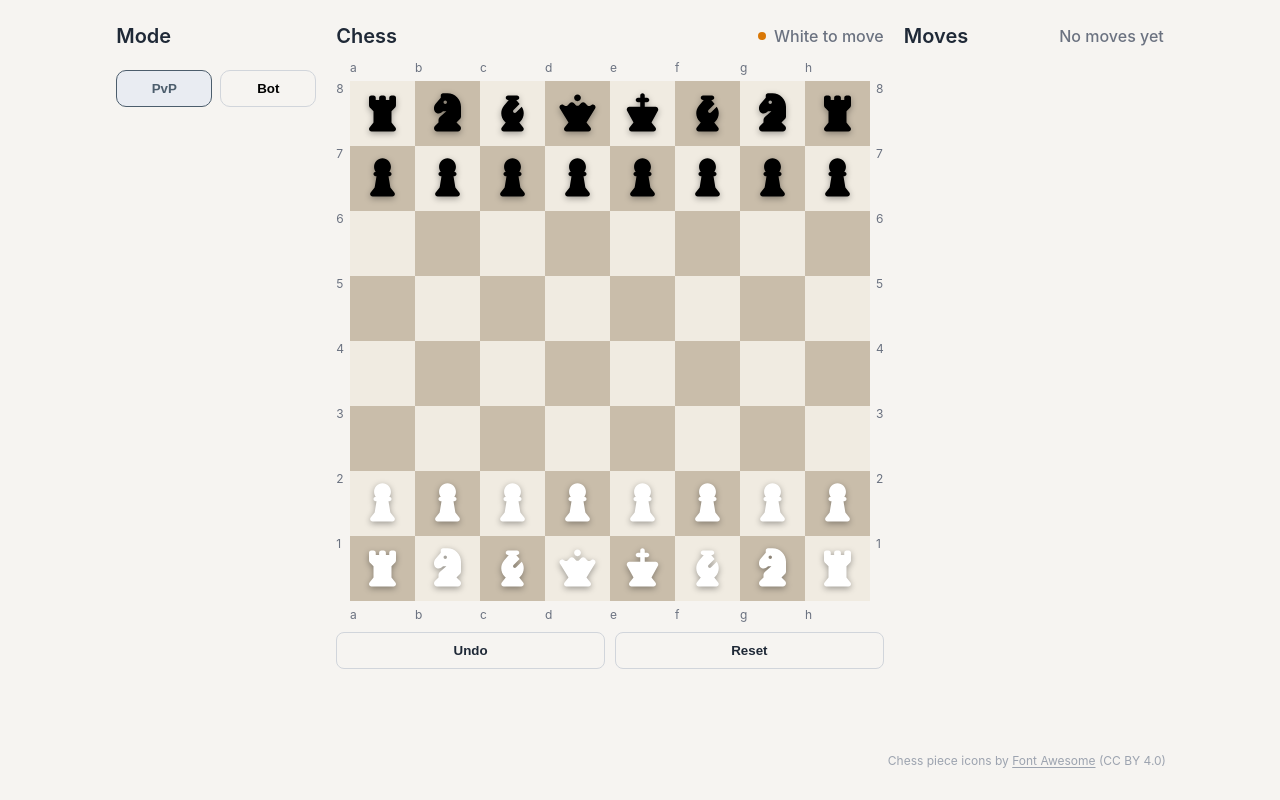
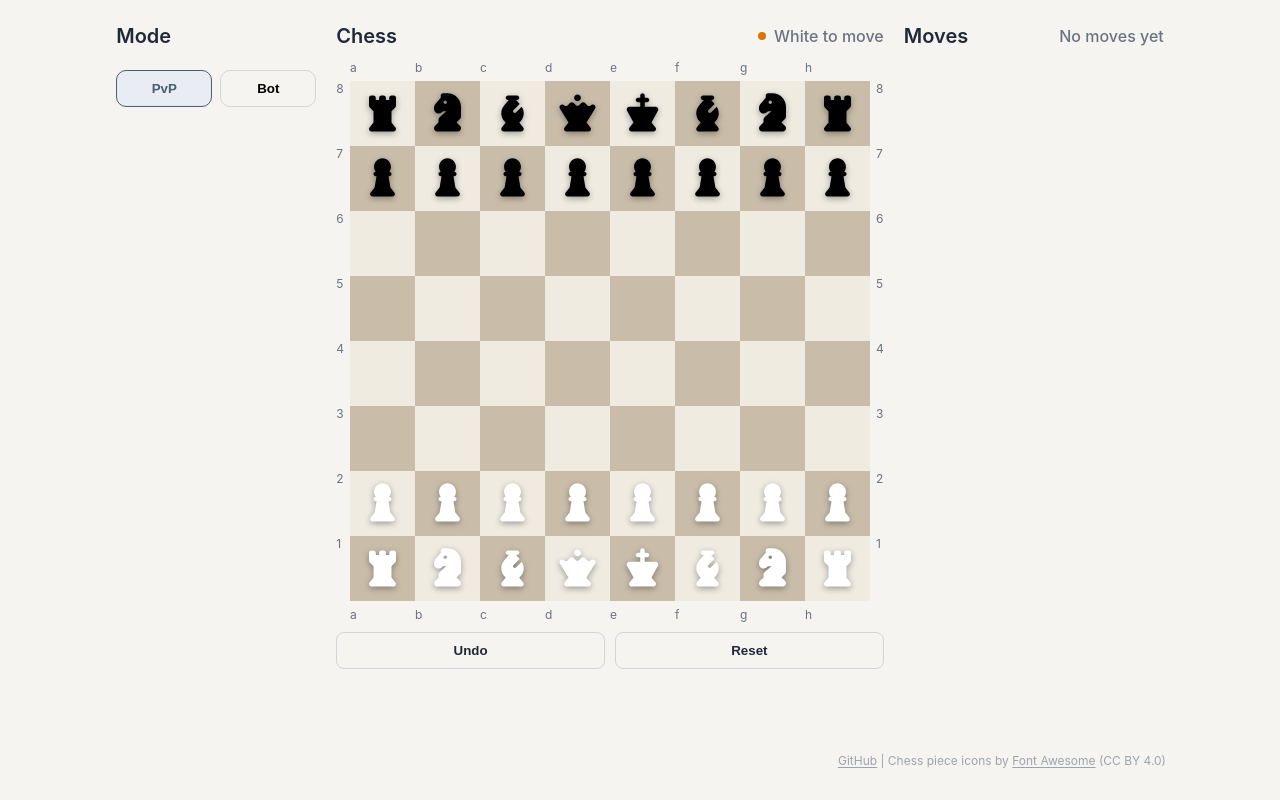
Before and after one commit to Vahvelainen/chess, a React (Vite) app: page / in a window 1280 px wide. Built offline with nearby package versions, Linux system fonts and the light colour scheme.

Commit message:
Add GitHub link to footer

```diff
--- a/src/views/Footer.tsx
+++ b/src/views/Footer.tsx
@@ -3,6 +3,13 @@ import React from "react";
 export function Footer(): React.JSX.Element {
   return (
     <footer className="site-footer">
+      <a
+        href="https://github.com/Vahvelainen/chess"
+        target="_blank"
+        rel="noopener noreferrer"
+      >
+        GitHub
+      </a>{" | "}
       Chess piece icons by{" "}
       <a href="https://fontawesome.com" target="_blank" rel="noopener noreferrer">
         Font Awesome
```
